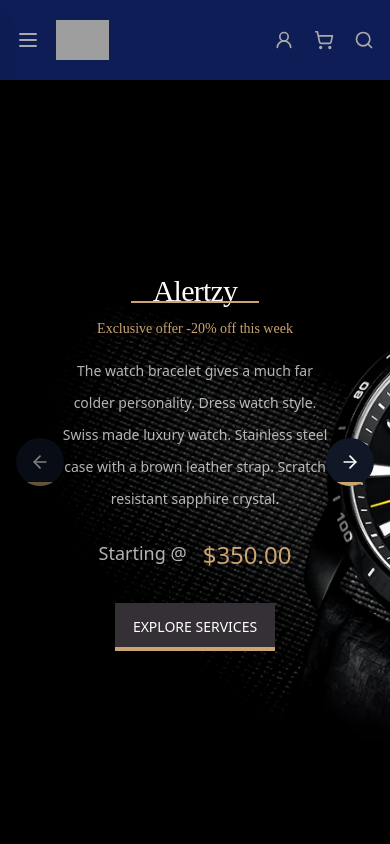
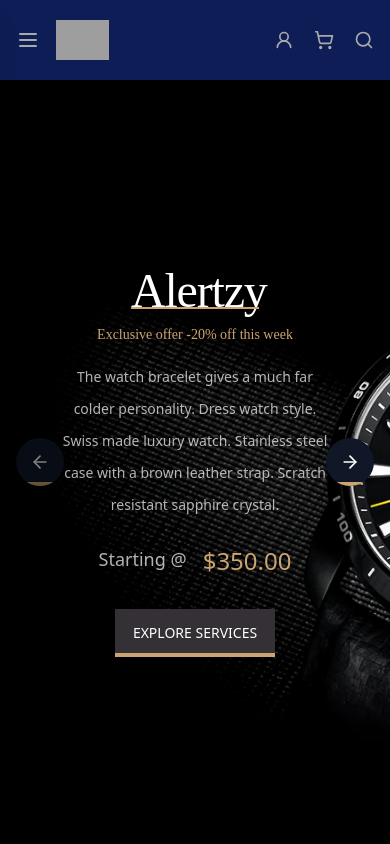
Before and after one commit to abidali671/timezee, a Next.js app: page / in a window 390 px wide. Shown: the top 844 px of the page. Built offline with nearby package versions, Linux system fonts and the light colour scheme; grey boxes are pictures that could not be loaded.

Commit message:
feat: update ui

```diff
--- a/src/app/components/header.tsx
+++ b/src/app/components/header.tsx
@@ -39,7 +39,7 @@ export default function Header() {
                   } px-10 z-20 flex h-full w-full  items-center *:text-left  `}
               >
                 <div className="tex p-4 md:p-8 justify-center md:justify-start items-center  rounded-xl shadow-xl max-w-full md:max-w-2xl bg-black/50 md:bg-transparent text-gray-800 md:*:text-left *:text-center text-center">
-                  <SectionTitle className='w-32 md:w-52'>
+                  <SectionTitle className='w-32 md:w-52' font={true}>
                     {product.title}
                   </SectionTitle>
                   <h3 className="text-sm md:text-lg font-light text-yellow-400  mb-4">
--- a/src/app/components/page/home/DealBanner.tsx
+++ b/src/app/components/page/home/DealBanner.tsx
@@ -62,30 +62,30 @@ const DealBanner = () => {
 
             {/* Banner Content */}
             <div className="relative z-10 flex items-center justify-center w-full h-full px-4 py-8 sm:px-8 lg:px-16">
-                <div className="w-full max-w-screen-lg mx-auto flex flex-col justify-center items-center">
+                <div className="w-full max-w-screen-lg mx-auto flex flex-col justify-center items-center ">
                     {/* Banner Title */}
                     <SectionTitle className="font-bold text-white whitespace-nowrap !w-auto">
                         Most Wanted of the Year
                     </SectionTitle>
 
                     {/* Timer */}
-                    <div className="my-6 text-white">
+                    <div className="my-6 text-white ">
                         <div className="text-2xl">
-                            <ul className="flex justify-center *:bg-yellow-400 *:p-4 space-x-6 w-full h-auto rounded-md">
+                            <ul className="flex justify-center *:bg-yellow-400 *:px-3 *:p-2 md:*:p-4 space-x-6 w-full h-auto rounded-md">
                                 <li className="flex flex-col items-center">
-                                    <span className="text-4xl font-bold">{timeRemaining.days}</span>
+                                    <span className="text-2xl md:text-4xl font-bold">{timeRemaining.days}</span>
                                     <span className="text-xl">Days</span>
                                 </li>
                                 <li className="flex flex-col items-center">
-                                    <span className="text-4xl font-bold">{timeRemaining.hours}</span>
+                                    <span className="text-2xl md:text-4xl font-bold">{timeRemaining.hours}</span>
                                     <span className="text-xl">Hrs</span>
                                 </li>
                                 <li className="flex flex-col items-center">
-                                    <span className="text-4xl font-bold">{timeRemaining.minutes}</span>
+                                    <span className="text-2xl md:text-4xl font-bold">{timeRemaining.minutes}</span>
                                     <span className="text-xl">Mins</span>
                                 </li>
                                 <li className="flex flex-col items-center">
-                                    <span className="text-4xl font-bold">{timeRemaining.seconds}</span>
+                                    <span className="text-2xl md:text-4xl font-bold">{timeRemaining.seconds}</span>
                                     <span className="text-xl">Secs</span>
                                 </li>
                             </ul>
--- a/src/app/components/page/home/productCategory.tsx
+++ b/src/app/components/page/home/productCategory.tsx
@@ -8,7 +8,7 @@ const ProductCategory = () => {
             {productCategories.map((product, index) => (
                 <div
                     key={index}
-                    className="flex-1 h-auto md:h-72 border-6 border-gray-100/30 outline-8 outline-black py-16 md:py-0"
+                    className="flex-1 h-auto md:h-72 border-6 border-gray-100/30 outline-8 outline-black  py-16 md:py-0"
                     style={{
                         backgroundImage: `url(${product.image})`,
                         backgroundSize: 'cover',
--- a/src/app/components/page/home/sectionTitle.tsx
+++ b/src/app/components/page/home/sectionTitle.tsx
@@ -3,10 +3,11 @@ import React from 'react'
 const SectionTitle = ({
     children,
     className,
-    }: {children: React.ReactNode, className?: string}) => {
+    font
+}: { children: React.ReactNode, className?: string, font?: boolean }) => {
     return (
         <div className={`relative w-10/12 mx-auto md:mx-0 md:w-5/12 ${className}`}>
-            <h2 className="text-3xl sm:text-4xl md:text-5xl lg:text-6xl mb-2 text-white italic tracking-tight">
+            <h2 className={` ${font ? 'text-5xl' : 'text-3xl'} sm:text-4xl md:text-5xl lg:text-6xl mb-2 text-white italic tracking-tight`}>
                 {children}
             </h2>
             <hr className="w-auto text-red-300 border-1 md:border-3 border-yellow-400 relative bottom-4" />
```
